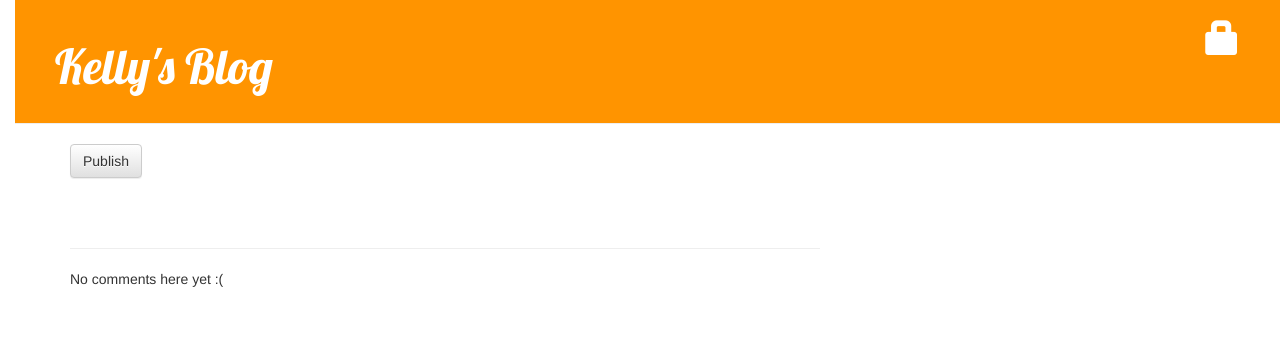
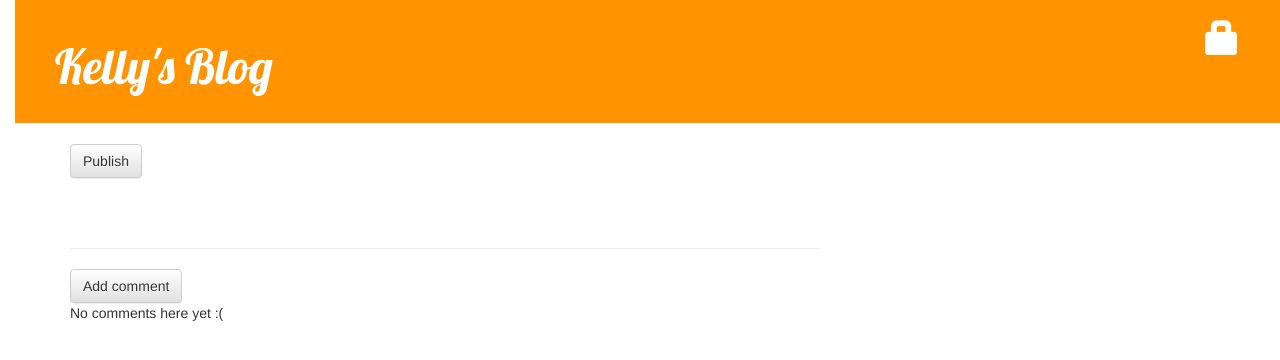
Before and after one commit to kellyo1978/my-final-proj, a Django app: template blog/templates/blog/post_detail.html in a window 1280 px wide. Shown: the top 360 px of the page. Run offline with Django 3.2, Linux system fonts and the light colour scheme; the template is opened without the code that fills it, so the values that code supplies are empty; parts of the project's set-up code (start-up, migrations or seed data) failed here and were passed over; some libraries are stand-ins or nearby versions.

Commit message:
as far as I can get, now getting name error)

```diff
--- a/blog/templates/blog/post_detail.html
+++ b/blog/templates/blog/post_detail.html
@@ -17,6 +17,7 @@
         <p>{{ post.text|linebreaksbr }}</p>
     </div>
 <hr>
+<a class="btn btn-default" href="{% url 'add_comment_to_post' pk=post.pk %}">Add comment</a>
 {% for comment in post.comments.all %}
     <div class="comment">
         <div class="date">{{ comment.created_date }}</div>
```
